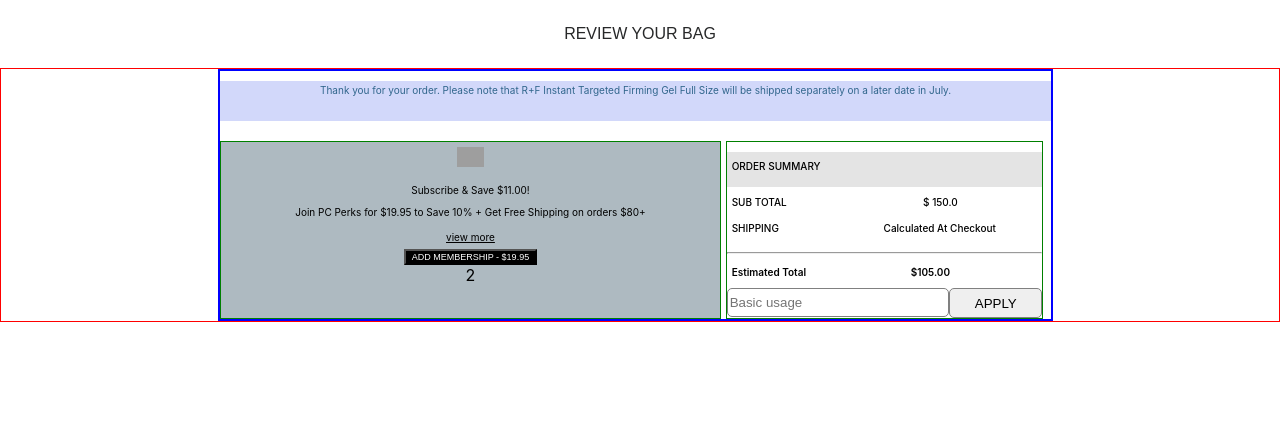
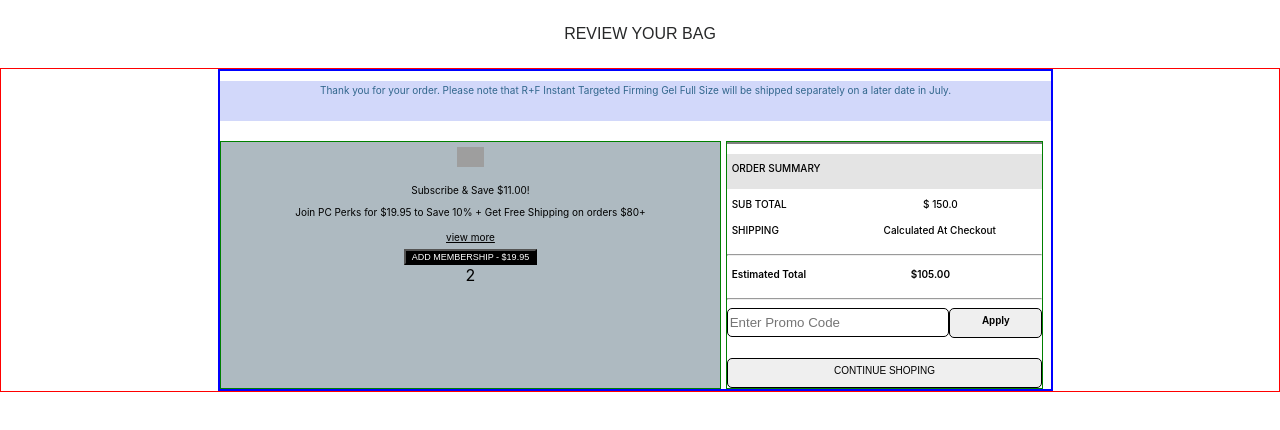
Before and after one commit to jitender004/wonderful-sound-2096, a React (Create React App) app: page / in a window 1280 px wide. Shown: the top 430 px of the page. Built offline with nearby package versions, Linux system fonts and the light colour scheme; grey boxes are pictures that could not be loaded.

Commit message:
cart remaining

```diff
--- a/src/Components/Cart/Cart.jsx
+++ b/src/Components/Cart/Cart.jsx
@@ -41,6 +41,7 @@ const Cart = () => {
 
 
                     <Box border="1px solid green" marginLeft="5px" width="38%">
+                        <Box border="1px solid grey"></Box>
                            <Box height="35px" backgroundColor="#e4e4e4" marginTop="0px" >
                              <Text fontSize='10px'  fontWeight="500" color="black" textAlign="left" padding="5px" paddingTop="10px" lineHeight="8px"> ORDER SUMMARY </Text>
                            </Box>
@@ -57,10 +58,17 @@ const Cart = () => {
                              <Text fontSize='10px'  fontWeight="600" color="black" textAlign="left" padding="5px" paddingTop="0px" lineHeight="1px"> Estimated Total </Text>
                              <Text fontSize='10px'  fontWeight="600" color="black" marginLeft="30%"  padding="5px" paddingTop="0px" justifyContent="end" lineHeight="1px">$105.00 </Text>
                            </Box>
+                           <hr/>
                            <Box display="flex"   marginTop="0px" >
-                           <Input height="25px" borderRadius="5px" border="1px solid grey" w="70%" placeholder='Basic usage' />
-                            <Button height="30px" borderRadius="5px" border="1px solid grey" width="30%">APPLY</Button>
+                                 <Input height="25px" borderRadius="5px" border="1px solid black" w="70%" placeholder='Enter Promo Code'></Input>
+                                  <Button height="30px" borderRadius="5px" border="1px solid black" width="30%">
+                                        <Text fontSize='10px'  fontWeight="600" color="black" textAlign="left" padding="5px" paddingTop="0px" lineHeight="1px"> Apply </Text>
+                                    </Button>
                            </Box>
+                           <br/>
+                           <Button height="30px" borderRadius="5px" border="1px solid black" width="100%">
+                                        <Text fontSize='10px'  fontWeight="500" color="black" textAlign="left" padding="5px" paddingTop="0px" lineHeight="18px"> CONTINUE  SHOPING </Text>
+                                    </Button>
                     </Box>
                 </Box>
 
```
